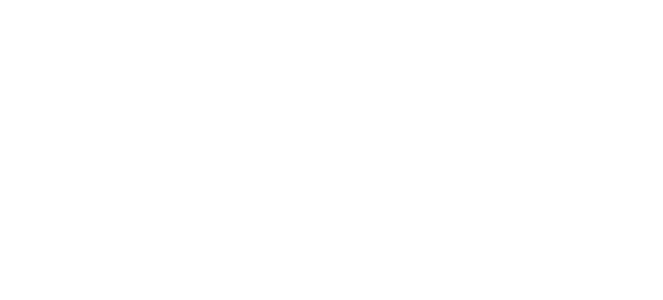
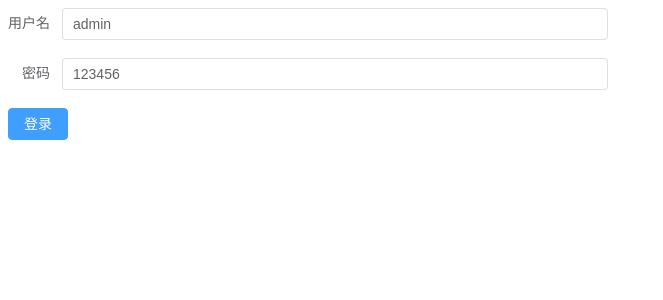
Before and after one commit to SOWYJ/renteeDemo, a Vue app in the folder renteeVue/: page /login in a window 1280 px wide. Before the commit this address had no page. Shown: the top 300 px of the page, without its empty margins (0-663 px from the left). Built offline with nearby package versions, Linux system fonts and the light colour scheme.

Commit message:
1、基础版框架

```diff
--- a/renteeVue/src/router/index.ts
+++ b/renteeVue/src/router/index.ts
@@ -21,7 +21,26 @@
                     component: () => import('../components/Main.vue')
                 }
             ]
+        },
+        {
+            path: '/login',
+            name: 'login',
+            component: () => import('../views/Login.vue')
         }
     ]
 })
+
+router.beforeEach((to, from) => {
+    if (to.path == '/main') {
+        // 开始写代码判断是否已经登录，如果登录了，就放行，否则，就跳转到登录页面
+        let name = sessionStorage.getItem("name");
+        if (name != null) {
+            // 已经登录过，直接导航到main
+            return true;
+        } else {
+            // 还未登录，直接导航到login页面
+            router.push("/login");
+        }
+    }
+})
 export default router
--- /dev/null
+++ b/renteeVue/src/views/Login.vue
@@ -0,0 +1,54 @@
+<script setup lang="ts">
+  import {ref} from "vue";
+  import axios from "axios";
+  import router from "@/router";
+  import {menuStore} from "@/store/menu";
+
+  const store=menuStore();
+
+  const form = ref({
+    username: 'admin',
+    password: '123456'
+  })
+  const login=()=>{
+    /**
+     * 把用户名和密码发送给后端
+     * 后端再去验证
+     */
+    axios.post('http://localhost:8080/getAllMenu',{
+      headers: {
+        'Content-Type': 'application/x-www-form-urlencoded'
+      }
+    }).then(res=>{
+      console.log("登陆结果",res);
+      // if (res.data.code == 200){
+        //把菜单数据存入store
+        const menuData = res.data.slice(0, 4);  // 只存储0-3项
+        store.setMenu(menuData);
+        // 把username放进sessionStorage
+        sessionStorage.setItem("name","dada");
+        //页面跳转
+      router.push('/main');
+      // }
+    })
+  }
+</script>
+
+<template>
+  <el-form :model="form" label-width="auto" style="max-width: 600px">
+    <el-form-item label="用户名">
+      <el-input v-model="form.username" />
+    </el-form-item>
+    <el-form-item label="密码">
+      <el-input v-model="form.password" />
+    </el-form-item>
+    <el-form-item>
+      <el-button type="primary" @click="login">登录</el-button>
+    </el-form-item>
+  </el-form>
+
+</template>
+
+<style scoped>
+
+</style>
```
Also changed, not shown: 2 other files (tests, documents, lock files or other folders). Lines whose indentation alone changed are shown as unchanged.
